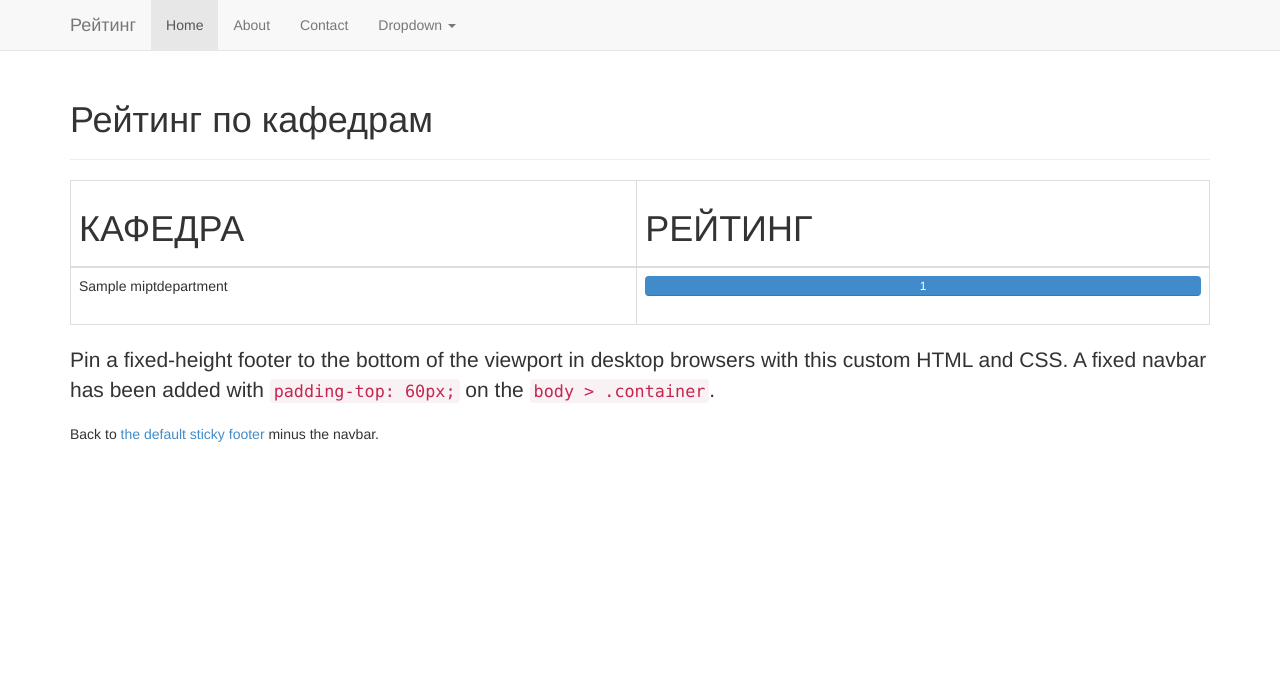
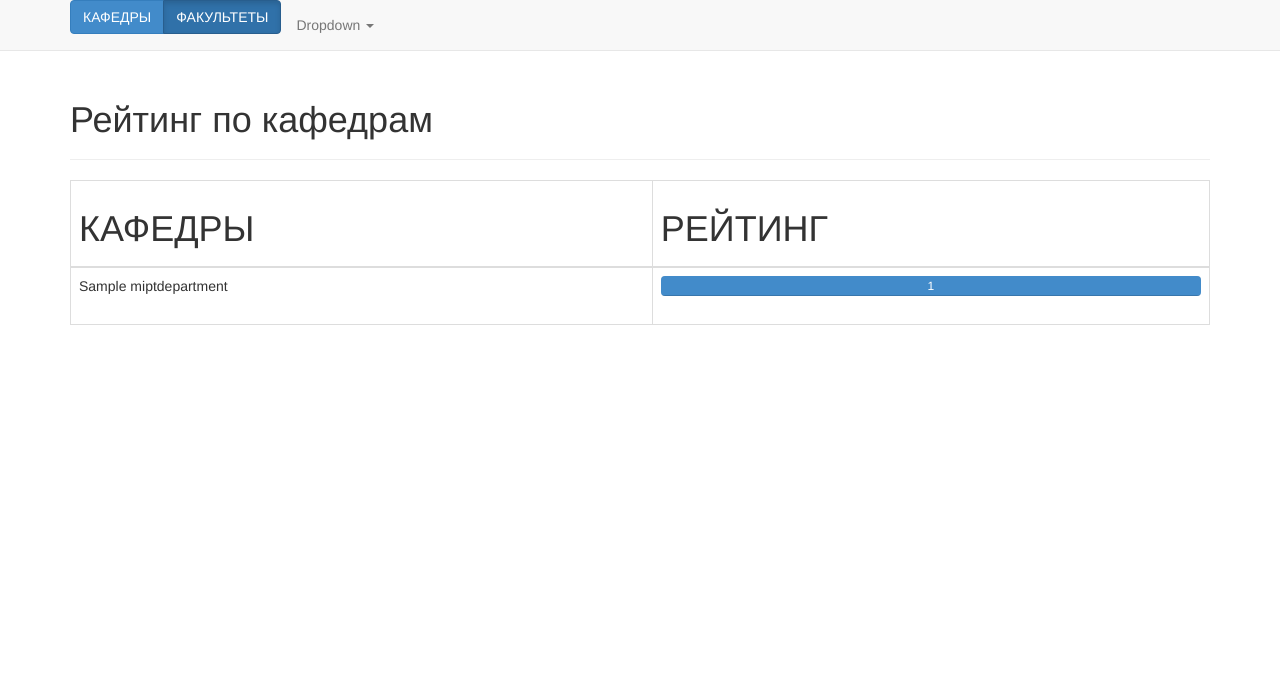
Before and after one commit to Hunternif/MiptPubIndex, a Django app: a page that uses miptpubindex/mpicore/templates/index.html in a window 1280 px wide. Shown: the top 684 px of the page. Run offline with Django 3.2, Linux system fonts and the light colour scheme; tables that the repository leaves empty hold one stand-in row (values such as "Sample post"); some libraries are stand-ins or nearby versions.

Commit message:
faks and kafs

```diff
--- a/miptpubindex/miptpubindex/urls.py
+++ b/miptpubindex/miptpubindex/urls.py
@@ -1,3 +1,4 @@
+# -*- coding: utf-8 -*-
 from django.conf.urls import patterns, include, url
 from django.contrib import admin
 
@@ -7,6 +8,7 @@ urlpatterns = patterns('',
     # url(r'^blog/', include('blog.urls')),
 
     url(r'^admin/', include(admin.site.urls)),
-    url(r'^do/', "mpicore.views.tab"),
     url(r'^do1/', "mpicore.views.rows"),
+    url(r'^tab/fak', "mpicore.views.faks"),
+    url(r'^tab/kaf', "mpicore.views.kafs"),
 )
--- a/miptpubindex/mpicore/templates/index.html
+++ b/miptpubindex/mpicore/templates/index.html
@@ -24,6 +24,8 @@
 
    <script src="{{STATIC_URL}}bootstrap-3/js/ie-emulation-modes-warning.js"></script>
 
+   <script src = 'http://code.jquery.com/jquery-latest.min.js'></script>
+
 
     <!-- HTML5 shim and Respond.js IE8 support of HTML5 elements and media queries -->
     <!--[if lt IE 9]>
@@ -33,7 +35,6 @@
   </head>
 
   <body>
-
     <!-- Fixed navbar -->
     <div class="navbar navbar-default navbar-fixed-top" role="navigation">
       <div class="container">
@@ -44,13 +45,36 @@
             <span class="icon-bar"></span>
             <span class="icon-bar"></span>
           </button>
-          <a class="navbar-brand" href="#">Рейтинг</a>
+
+      <div class="btn-group" data-toggle="buttons">
+        <label class="btn btn-primary myButton" id="option1">
+          <input type="radio" name="options" onclick="change(1)">КАФЕДРЫ
+        </label>
+        <label class="btn btn-primary myButton" id="option2" >
+          <input type="radio" name="options" onclick="change(2)"> ФАКУЛЬТЕТЫ
+        </label>
+      </div>
+
+      <script>
+
+        var b1 = document.getElementById("option1");
+        var b2 = document.getElementById("option2");
+        function change(c) {
+
+          if(c == 1) {
+            window.location.href = "http://127.0.0.1:8000/tab/kaf";
+            ///window.open("http://127.0.0.1:8000/tab/kaf","_self")
+          }
+          else {
+            window.location.href = "http://127.0.0.1:8000/tab/fak";
+            //window.open("http://127.0.0.1:8000/tab/fak","_self")
+          }
+        }
+      </script>
+
         </div>
         <div class="collapse navbar-collapse">
           <ul class="nav navbar-nav">
-            <li class="active"><a href="#">Home</a></li>
-            <li><a href="#about">About</a></li>
-            <li><a href="#contact">Contact</a></li>
             <li class="dropdown">
               <a href="#" class="dropdown-toggle" data-toggle="dropdown">Dropdown <span class="caret"></span></a>
               <ul class="dropdown-menu" role="menu">
@@ -71,13 +95,13 @@
     <!-- Begin page content -->
     <div class="container">
       <div class="page-header">
-        <h1>Рейтинг по кафедрам</h1>
+        <h1>Рейтинг по {{ var1 }}</h1>
       </div>
     <table class="table table-bordered">
       <thead>
         <tr>
           <th>
-              <h1>КАФЕДРА</h1>
+              <h1>{{ var2 }}</h1>
           </th>
           <th>
               <h1>РЕЙТИНГ</h1>
@@ -103,9 +127,6 @@
 
     </table>
 
-
-      <p class="lead">Pin a fixed-height footer to the bottom of the viewport in desktop browsers with this custom HTML and CSS. A fixed navbar has been added with <code>padding-top: 60px;</code> on the <code>body > .container</code>.</p>
-      <p>Back to <a href="../sticky-footer">the default sticky footer</a> minus the navbar.</p>
     </div>
 
     <div class="footer">
@@ -122,7 +143,22 @@
     <script src="bootstrap-3/js/bootstrap.min.js"></script>
     <!-- IE10 viewport hack for Surface/desktop Windows 8 bug -->
     <script src="../../assets/js/ie10-viewport-bug-workaround.js"></script>
-  </body>
+
+    <script>
+
+      function prepareActiveButton(){
+        if (window.location.href.indexOf('kaf') > -1){
+          $('#option1').addClass('active');
+        }else{
+          $('#option2').addClass('active');
+        }
+      }
+
+      $(function(){
+          prepareActiveButton();
+      });
+    </script>
+</body>
 </html>
 
 
--- a/miptpubindex/mpicore/views.py
+++ b/miptpubindex/mpicore/views.py
@@ -1,11 +1,43 @@
+# -*- coding: utf-8 -*-
 from django.shortcuts import render
 from django.http import HttpResponse
 from django import template
 from mpicore.models import MiptDepartment
 #from django.shortcuts import render_to_response
+import json
 
-def tab(request):
-  return render(request, 'index.html', {"x":"12", "y":"30"})
+
+
+
+def kafs(request):
+  data_rows = []
+  max_rank = 0
+  for dep in MiptDepartment.objects.all():
+    data_rows.append([{"name": dep.name_ru, "rank": dep.rank}])
+    if dep.rank > max_rank:
+      max_rank = dep.rank
+  # Update percentages:
+  if max_rank > 0:
+    for data_row in data_rows:
+      data_row[0]['percent'] = 100. * data_row[0]['rank'] / max_rank
+  return render(request, 'index.html', {"var1":"кафедрам", "var2":"КАФЕДРЫ","rows": data_rows, "max_rank": max_rank})
+
+
+def faks(request):
+  data_rows = []
+  max_rank = 0
+  for dep in MiptDepartment.objects.all():
+    data_rows.append([{"name": dep.name_ru, "rank": dep.rank}])
+    if dep.rank > max_rank:
+      max_rank = dep.rank
+  # Update percentages:
+  if max_rank > 0:
+    for data_row in data_rows:
+      data_row[0]['percent'] = 100. * data_row[0]['rank'] / max_rank
+  return render(request, 'index.html', {"var1":"факультетам", "var2":"ФАКУЛЬТЕТЫ"})
+
+
+
 
 def rows(request):
   data_rows = []
@@ -19,4 +51,4 @@ def rows(request):
     for data_row in data_rows:
       data_row[0]['percent'] = 100. * data_row[0]['rank'] / max_rank
 
-  return render(request, 'index.html', {"rows": data_rows, "max_rank": max_rank})
+  return render(request, 'index.html', {"var1":"кафедрам", "var2":"КАФЕДРЫ","rows": data_rows, "max_rank": max_rank})
```
Also changed, not shown: miptpubindex/mpicore/migrations/0001_initial.py (deleted), miptpubindex/mpicore/migrations/0002_auto_20141005_0330.py (deleted), miptpubindex/mpicore/migrations/0003_auto_20141005_0617.py (deleted), miptpubindex/mpicore/migrations/__init__.py (deleted).
